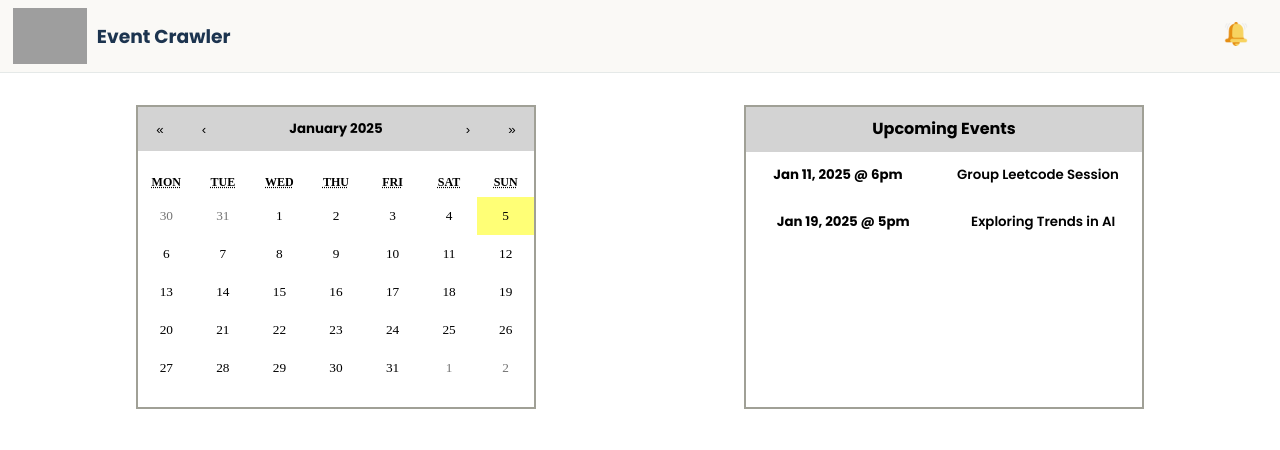
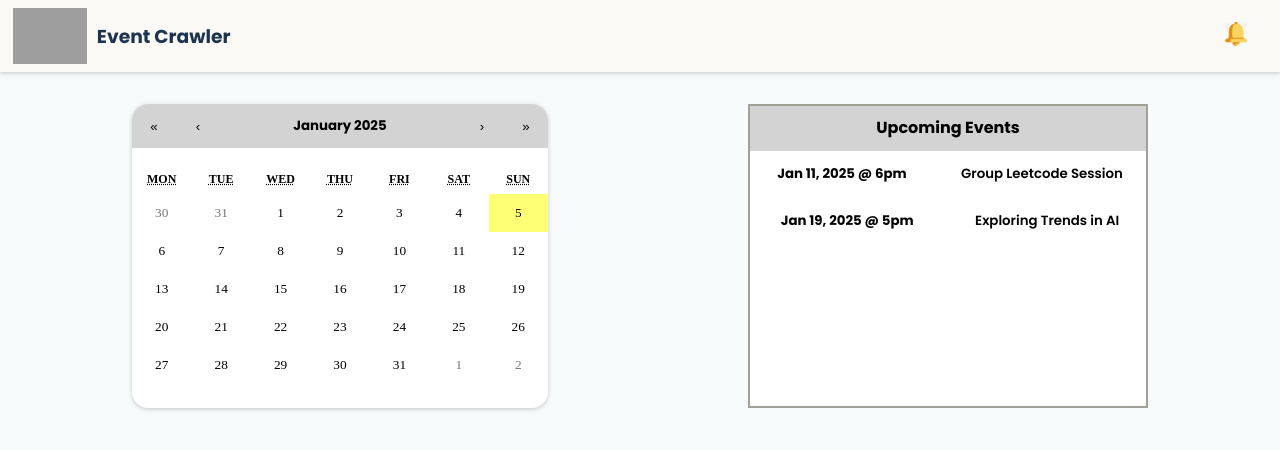
Before and after one commit to sophiayau/Event-Crawler, a React (Create React App) app in the folder frontend/: page / in a window 1280 px wide. Shown: the top 450 px of the page. Built offline with nearby package versions, Linux system fonts and the light colour scheme; grey boxes are pictures that could not be loaded.

Commit message:
CSS styling for calendar and nav bar/header

```diff
--- a/frontend/src/components/styles/CalendarContainer.css
+++ b/frontend/src/components/styles/CalendarContainer.css
@@ -19,22 +19,26 @@
     color:black;
     font-weight: 700;
     font-family: "Poppins", serif;
+
 }
 
 .react-calendar__month-view__days__day{
     color:black;
+
     /* font-weight: bolder; */
 }
 
 .react-calendar {
     /* min-width: 375px; */
-    width: 25em;
+    width: 26em;
     max-width: 100%;
     background: white;
-    border: 2px solid #a0a096;
+    border-radius: 1em;
     line-height: 1.125em;
     height: 19em;
     margin-bottom: 1em;
+    box-shadow: 0 0 4px 0 rgba(0, 0, 0, 0.08), 0 2px 4px 0 rgba(0, 0, 0, 0.12);
+
   }
 
   .react-calendar--doubleView {
@@ -58,6 +62,7 @@
     -moz-box-sizing: border-box;
     -webkit-box-sizing: border-box;
     box-sizing: border-box;
+
   }
 
   .react-calendar button {
@@ -68,12 +73,15 @@
 
   .react-calendar button:enabled:hover {
     cursor: pointer;
+
   }
 
   .react-calendar__navigation {
     display: flex;
     height: 44px;
     margin-bottom: 1em;
+    border-radius: 1em 1em 0em 0em;
+
   }
 
   .react-calendar__navigation button {
@@ -96,7 +104,9 @@
     font: inherit;
     font-size: 0.75em;
     font-weight: bold;
-  }
+    text-decoration: none!important;
+    /* ^ not working */
+    }
 
   .react-calendar__month-view__weekdays__weekday {
     padding: 0.5em;
@@ -124,7 +134,7 @@
   .react-calendar__year-view .react-calendar__tile,
   .react-calendar__decade-view .react-calendar__tile,
   .react-calendar__century-view .react-calendar__tile {
-    padding: 2em 0.5em;
+    padding: 1.5em 0.5em;
   }
 
   .react-calendar__tile {
--- a/frontend/src/components/styles/Header.css
+++ b/frontend/src/components/styles/Header.css
@@ -3,6 +3,8 @@ html, body {
     margin: 0;
     padding: 0;
     box-sizing: border-box;
+    background-color: #F6FAFA;
+    /* #f1f2f6 */
 }
 
 .image{
@@ -19,8 +21,10 @@ html, body {
     justify-content: space-between;
     align-items: center;
     background-color: #FAF9F6;
+    /* #E8EBED */
     height:9vh;
-    border-bottom: 1px solid rgba(212,218,220,.522)
+    /* border-bottom: 1px solid rgba(212,218,220,.522); */
+    box-shadow: 0 0 4px 0 rgba(0, 0, 0, 0.08), 0 2px 4px 0 rgba(0, 0, 0, 0.12);
 }
 .header-fixed{
     position: sticky;
@@ -38,3 +42,14 @@ html, body {
     user-select: none;
     color: #1c344f;
 }
+
+.bell:hover {
+    transform: scale(1.2);
+    transition: all 0.1s ease-in-out 0.1s;
+  }
+
+  .titleAndLogo:hover {
+    opacity: 1;
+    transform: scale(1.05);
+    transition: all 0.1s ease-in-out 0.1s;
+  }
```
